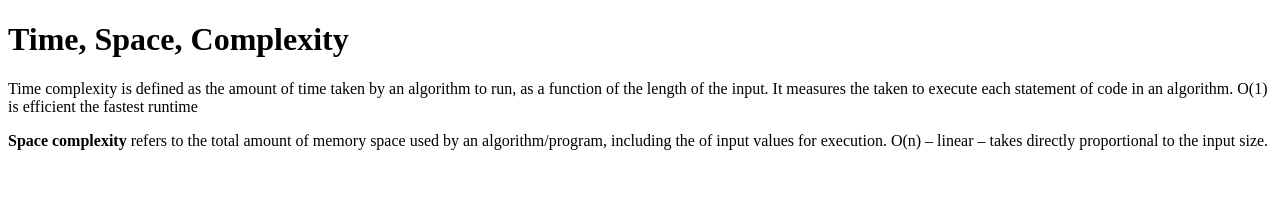
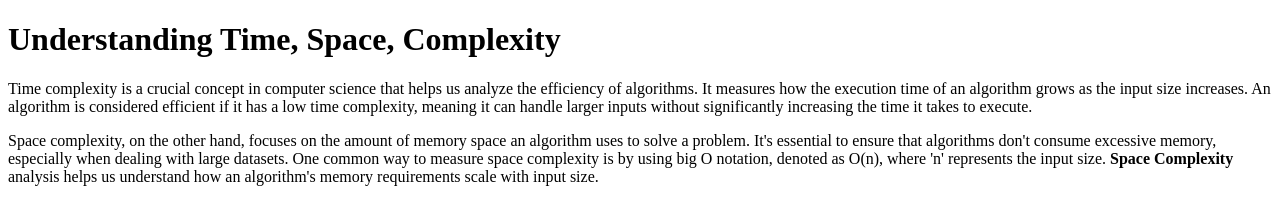
Before and after one commit to acciojob/time-and-space-complexity-shrutikakorvar24, a website: page main.html in a window 1280 px wide. Drawn offline with Linux system fonts and the light colour scheme.

Commit message:
created a submission

```diff
--- a/main.html
+++ b/main.html
@@ -6,9 +6,9 @@
 	<link rel="stylesheet" href="styles.css">
 </head>
 <body>
-    <h1>Time, Space, Complexity</h1>
-	<p>Time complexity is defined as the amount of time taken by an algorithm to run, as a function of the length of the input. It measures the taken to execute each statement of code in an algorithm. O(1) is efficient the fastest runtime</p>
-    <p><b>Space complexity</b> refers to the total amount of memory space used by an algorithm/program, including the of input values for execution. O(n) – linear – takes directly proportional to the input size.</p>
+    <h1>Understanding Time, Space, Complexity</h1>
+	<p>Time complexity is a crucial concept in computer science that helps us analyze the efficiency of algorithms. It measures how the execution time of an algorithm grows as the input size increases. An algorithm is considered efficient if it has a low time complexity, meaning it can handle larger inputs without significantly increasing the time it takes to execute.</p>
+    <p>Space complexity, on the other hand, focuses on the amount of memory space an algorithm uses to solve a problem. It's essential to ensure that algorithms don't consume excessive memory, especially when dealing with large datasets. One common way to measure space complexity is by using big O notation, denoted as O(n), where 'n' represents the input size. <b>Space Complexity</b> analysis helps us understand how an algorithm's memory requirements scale with input size.</p>
 </body>
 
 </html>
```
